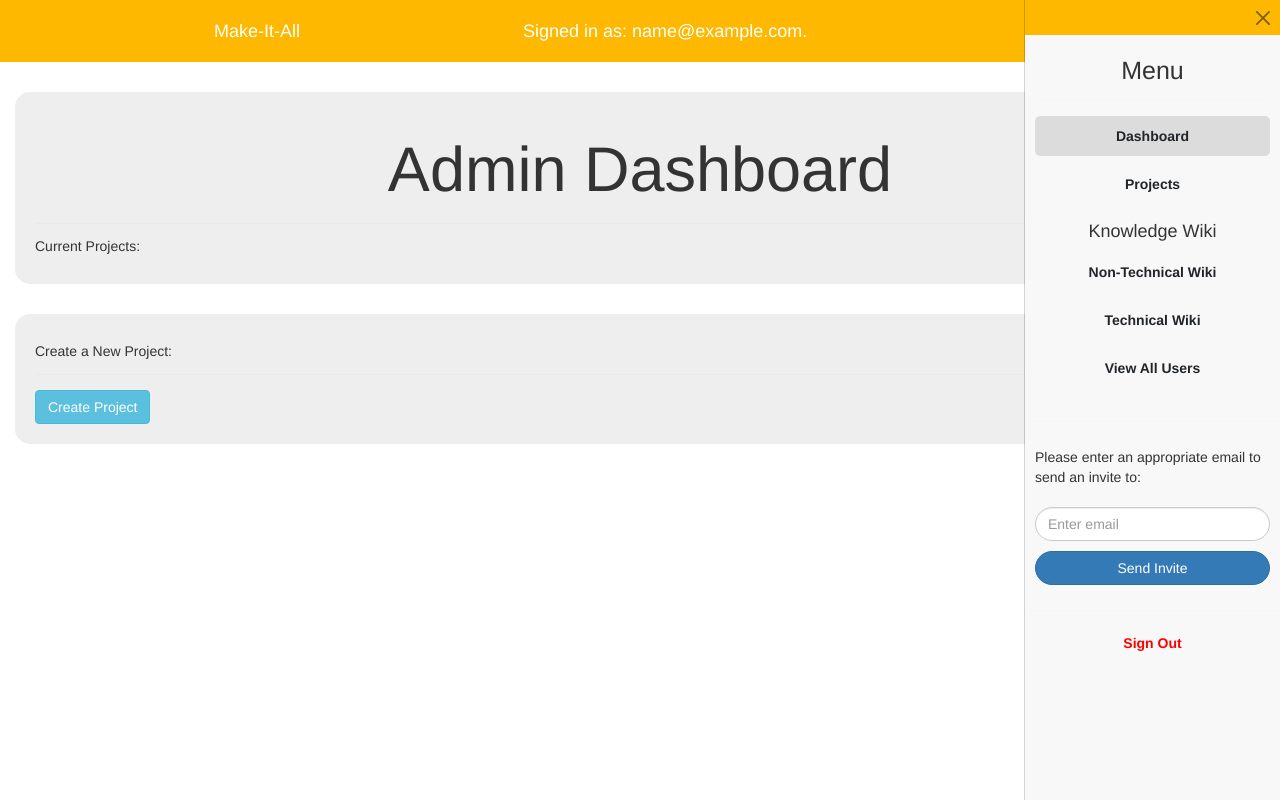
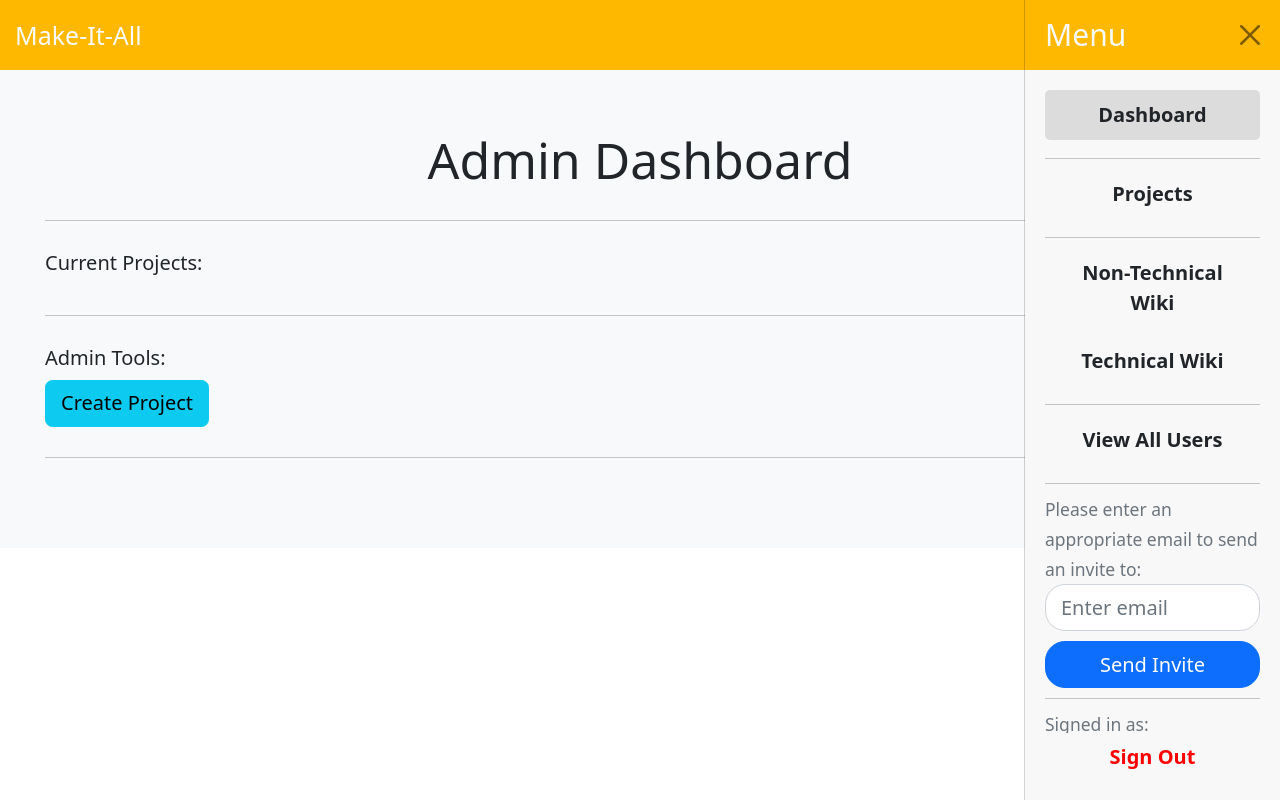
Before and after one commit to lborocs/22cob290-part2-team22-dev, a PHP site: page /navbar.php in a window 1280 px wide, after a click that opens the changed part. Run offline with PHP 8.4, Linux system fonts and the light colour scheme; the visitor is signed in with stand-in values (Sample User, id 1); data that the repository does not hold is empty.

Commit message:
Standardising Bootstrap across pages
Bootstrap 5.2 is now initially imported by the navbar only the navbar. Please don't include <head> tags in any of the additional pages or <body> tags as these have been removed to make it so only pure content from projects and wiki are imported into navbar. See the files and you'll know what I mean.

Sizing of elements has been played around with also. I think it looks good atm but just import the files onto your sci-project and give it a look. LMK if anything breaks lol

```diff
--- a/admin/viewUsers.php
+++ b/admin/viewUsers.php
@@ -16,9 +16,9 @@
                 }
             });
         </script>
-        <link rel="stylesheet" href="https://maxcdn.bootstrapcdn.com/bootstrap/3.4.1/css/bootstrap.min.css">
+        <!-- <link rel="stylesheet" href="https://maxcdn.bootstrapcdn.com/bootstrap/3.4.1/css/bootstrap.min.css">
         <script src="https://ajax.googleapis.com/ajax/libs/jquery/3.6.0/jquery.min.js"></script>
-        <script src="https://maxcdn.bootstrapcdn.com/bootstrap/3.4.1/js/bootstrap.min.js"></script>
+        <script src="https://maxcdn.bootstrapcdn.com/bootstrap/3.4.1/js/bootstrap.min.js"></script> -->
     </head>
     <body style="width:100% !important;">
         <div class = "table-responsive">
--- a/dashboard/adminDashboard.php
+++ b/dashboard/adminDashboard.php
@@ -1,37 +1,22 @@
-<!DOCTYPE html>
-<html>
-<head>
-    <title>Admin Dashboard</title>
-    <link rel="stylesheet" href="https://maxcdn.bootstrapcdn.com/bootstrap/3.4.1/css/bootstrap.min.css">
-    <script src="https://ajax.googleapis.com/ajax/libs/jquery/3.6.0/jquery.min.js"></script>
-    <script src="https://maxcdn.bootstrapcdn.com/bootstrap/3.4.1/js/bootstrap.min.js"></script>
 <script src="dashboard/dashboard.js"></script>
-</head>
-<body style="width:100% !important;">
-    <main class="bd-content p-5" id="content" role="main">
+<main id="content" role="main">
     <div class="row">
-            <div class="jumbotron jumbotron-fluid" style="border-radius: 15px; padding: 20px;">
-                <h1 class="display-4" style="text-align: center;">Admin Dashboard</h1>
+        <div class="bg-light rounded-3" style="border-radius: 15px; padding: 3rem;">
+            <h1 class="display-6" style="text-align: center;">Admin Dashboard</h1>
 
             <hr class="my-4">
 
-                <h5>Current Projects:</h5>
+            <h6>Current Projects:</h6>
 
-                <div class="row" id="AdminProjectOverview">
+            <div class="row" id="AdminProjectOverview" style="overflow-x:hidden;">
+                <script>GrabProjects();</script>
             </div>
 
+            <hr class="my-4">
+            <h6>Admin Tools:</h6>
+            <button type="button" class="btn btn-info" data-bs-toggle="modal" data-bs-target="#CreateProjectModal" aria-controls="CreateProjectModal">Create Project</button>
+            <hr class="my-4">
         </div>
-        </div>
-
-        <div class="row">
-            <section class="jumbotron jumbotron-fluid" style="border-radius: 15px; padding: 20px;">
-                <h5>Create a New Project:</h5>
-
-                <hr class="my-4">
-
-                <button type="button" class="btn btn-info" data-bs-toggle="modal" data-bs-target="#CreateProjectModal" aria-controls="CreateProjectModal">Create Project</button>
-
-            </section>
     </div>
 </main>
 
@@ -60,12 +45,8 @@
         </div>
     </div>
 </div>
-
-    <script type="text/javascript">
+<script>
+    localStorage.setItem("currentPage", "dashboard/adminDashboard.php");
     changeSelected("dashboard");
     GrabEmails();
-        GrabProjects();
 </script>
-</body>
-
-</html>
--- a/dashboard/dashboard.js
+++ b/dashboard/dashboard.js
@@ -14,12 +14,13 @@ function GrabProjects(){
     $.ajax({
         url:"../admin/grabProjectCards.php",
         success: function(responseData){
+            document.getElementById("AdminProjectOverview").innerHTML = "";
             let temp = JSON.parse(responseData);
             for (let project of temp){
-                let card = "<div class='card' style='width: 26rem; margin-left: 10px; margin-right: 10px;'>";
+                let card = "<div class='card' style='width: 14rem; margin-left: 10px; margin-right: 10px;'>";
                 card += "<div class='card-body'>";
-                card += "<h5 class='card-title'>"+ project['projectName'] +"</h5>";
-                card += "<h6 class='card-subtitle mb-2 text-muted'>Team Leader: " + project['teamLeader'] + "</h6><hr class='my-1'>";
+                card += "<p class='card-title'>"+ project['projectName'] +"<p>";
+                card += "<p class='card-subtitle mb-2 text-muted'>Team Leader: " + project['teamLeader'] + "</p><hr class='my-1'>";
                 card += "<button type='button' onclick='directToProject(\""+project['projectID']+"\", \""+project['projectName']+"\")' class='btn btn-primary'>Go to Project</button>";
                 card += "</div></div>";
 
--- a/navbar.php
+++ b/navbar.php
@@ -27,13 +27,12 @@ session_start();
 </script>
 
 </head>
-<body>
+<body style="width:100% !important;">
 <nav class="navbar navbar-dark" style="background-color: #FFB800; margin:0; border-radius:0;">
     <div class="container-fluid">
-        <a href="navbar.php" class="navbar-brand">
+        <a href="navbar.php" class="navbar-brand display-6 text-light">
             Make-It-All
         </a>
-        <div class="navbar-brand">Signed in as: <?php echo $_SESSION['email']?>.</div>
         <button class="navbar-toggler" type="button" data-bs-toggle="offcanvas" data-bs-target="#offcanvasNavbar"  aria-controls="offcanvasNavbar" onclick="toggleClicked()">
             <span class="navbar-toggler-icon"></span>
         </button>
@@ -41,46 +40,44 @@ session_start();
         <!-- Offcanvas Navbar-->
         <div class="offcanvas offcanvas-end" tabindex="-1" id="offcanvasNavbar" aria-labelledby="offcanvasNavbarLabel"  data-bs-scroll="true" data-bs-backdrop="false" >
             <div class="offcanvas-header" style="background-color: #FFB800; height:3.5rem;">
-                <div></div>
+                <div class="display-6 text-light" style="font-size: 1.5rem;">Menu</div>
                 <button type="button" class="btn-close" data-bs-dismiss="offcanvas" aria-label="Close" onclick="navShut()"></button>
             </div>
             <div class="offcanvas-body">
-                <h4 class="display-6" style="text-align: center;">Menu</h4>
-                <hr class="my-4">
                 <ul class="nav flex-column">
                     <li class="nav-item " style="text-align:center;">
                         <a id="dashboardlink" class="nav-link text-dark" onclick="<?php if ($_SESSION['isAdmin']==true) {echo "navclick('dashboard/adminDashboard.php')";} else {echo"navclick('dashboard/dashboard.php')";}?>">Dashboard</a>
                     </li>
+                    <hr class="my-2">
                     <li class="nav-item" style="text-align:center;">
                         <a id="projectlink" class="nav-link text-dark" onclick="navclick('productivity/projects.php')">Projects</a>
                     </li>
+                    <hr class="my-2">
                     <li class="nav-item " style="text-align:center;">
-                        <h4>Knowledge Wiki</h4>
-                        <a id="knowledgeNonTechnical" class="nav-link text-dark" onclick = "localStorage.setItem('technical', 0); navclick('knowledge/wiki.php'); localStorage.setItem('posts',0); location.reload();">Non-Technical Wiki</a>
-                        <a id="knowledgeTechnical" class="nav-link text-dark" onclick = "localStorage.setItem('technical', 1); navclick('knowledge/wiki.php'); localStorage.setItem('posts',0); location.reload();">Technical Wiki</a>
+                        <a id="knowledgeNonTechnical" class="nav-link text-dark" onclick = "localStorage.setItem('technical', 0); navclick('knowledge/wiki.php'); localStorage.setItem('posts',0);">Non-Technical Wiki</a>
+                        <a id="knowledgeTechnical" class="nav-link text-dark" onclick = "localStorage.setItem('technical', 1); navclick('knowledge/wiki.php'); localStorage.setItem('posts',0);">Technical Wiki</a>
                     </li>
                     <?php if($_SESSION['isAdmin'] == true) { echo(
-                        "<li class='nav-item ' style='text-align:center;'>
+                        "<hr class='my-2'><li class='nav-item ' style='text-align:center;'>
                             <a id='knowledgelink' class='nav-link text-dark' onclick =\"navclick('admin/viewUsers.php')\">View All Users</a>
                         </li>"
                     );}?>
                 </ul>
 
-            </div>
+            <hr class="my-2">
 
-            <hr class="my-4">
-
-            <div class="offcanvas-body">
-                <div>Please enter an appropriate email to send an invite to:</div>
-                <br>
+                <small class="text-muted">Please enter an appropriate email to send an invite to:</small>
                 <input type="email" class="form-control" id="emailInput" placeholder="Enter email">
                 <button class="btn btn-primary" style="margin-top:10px;" type="button" onclick="generateAuthCode()">Send Invite</button>
                 <div id="result" style="display:none"></div>
+
+            <hr class="my-2">
+
+            <small class="text-muted">Signed in as:</small>
+            <small class="text-muted"><?php echo $_SESSION['email']?></small>
+
             </div>
-
-            <hr class="my-4">
-
-            <div class="offcanvas-footer" style="text-align:center">
+            <div class="offcanvas-footer mb-3" style="text-align:center">
                 <a href="login/index.php" class="btn btn-alert">Sign Out</a>
             </div>
         </div>
```
Also changed, not shown: dashboard/dashboard.php (+3 -4 lines), knowledge/wiki.php (+5 -7 lines), productivity/projects.php (+7 -25 lines), 1 other file. Lines whose indentation alone changed are shown as unchanged.
